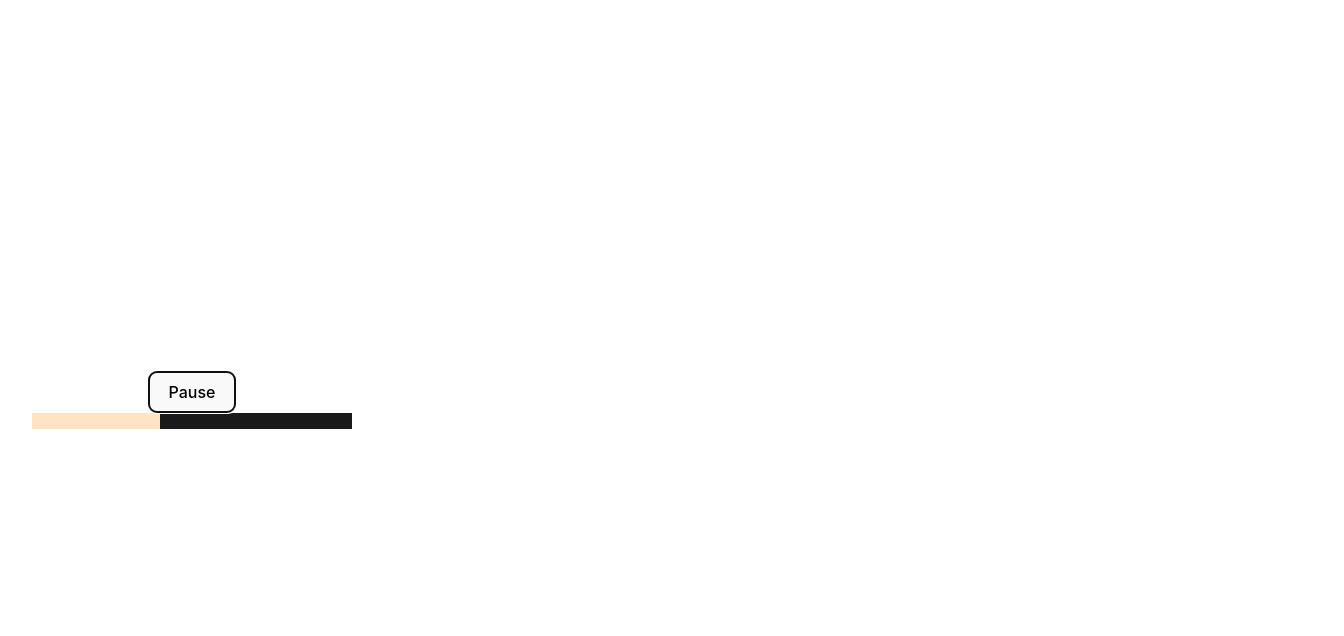
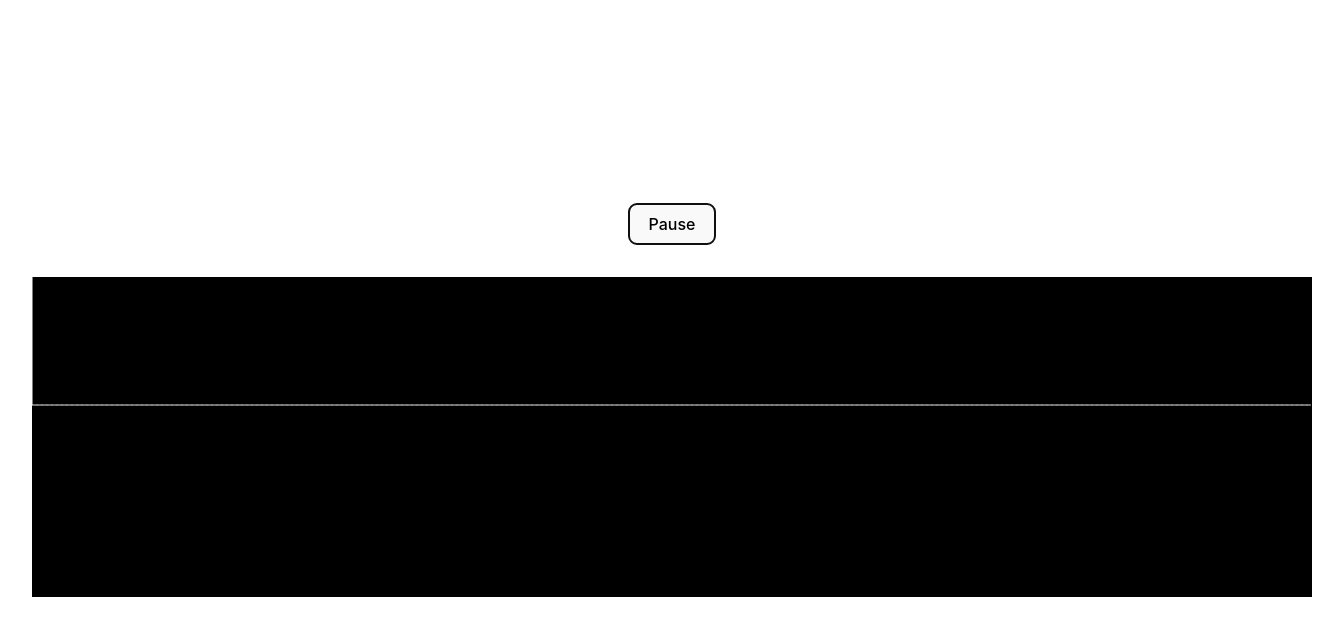
Before and after one commit to BlackWind001/audioviz, a website built with Vite: page index.html in a window 1280 px wide. Both pictures are taken after a click on the button "Play". Shown: the whole page, 1344 px wide, since content can reach past the window. Built offline with nearby package versions, Linux system fonts and the light colour scheme.

Commit message:
Used canvas API to draw the wave forms

```diff
--- a/index.html
+++ b/index.html
@@ -10,9 +10,7 @@
     <div id="app">
       <button class="play-pause"></button>
       <audio></audio>
-      <div class="bar">
-        <div class="filled-bar"></div>
-      </div>
+      <canvas></canvas>
     </div>
     <script type="module" src="/src/main.ts"></script>
   </body>
--- a/src/main.ts
+++ b/src/main.ts
@@ -3,10 +3,10 @@ import audioURL from '../public/outfoxing.mp3';
 
 const audioElement = document.querySelector('audio');
 const buttonElement = document.querySelector('.play-pause') as HTMLButtonElement;
-const barDiv = document.querySelector('.bar') as HTMLDivElement;
-const filledBarDiv = document.querySelector('.filled-bar') as HTMLDivElement;
-let SCREEN_WIDTH = document.querySelector('body')?.getBoundingClientRect().width || 320;
-let SCREEN_HEIGHT = document.querySelector('body')?.getBoundingClientRect().height || 400;
+const canvas = document.querySelector('canvas');
+const canvasContext = canvas?.getContext('2d');
+let WIDTH = 1280;
+let HEIGHT = 320;
 let audioContext: (undefined | null | AudioContext),
   gainNode: (undefined | GainNode),
   mediaElementNode: (undefined | MediaElementAudioSourceNode),
@@ -19,6 +19,14 @@ buttonElement && (buttonElement.innerText = 'Play')
 
 if (audioElement) {
   audioElement.src = audioURL;
+}
+
+if (canvas && canvasContext) {
+  canvas.width = WIDTH;
+  canvas.height = HEIGHT;
+
+  canvasContext.fillStyle = "black";
+  canvasContext.fillRect(0, 0, canvas.width, canvas.height);
 }
 
 const logByteTimeDomainData = () => {
@@ -47,21 +55,33 @@ const logByteTimeDomainData = () => {
 };
 
 const drawByteTimeDomainData = () => {
-  if (!analyserNode || !filledBarDiv || !barDiv) {
+  if (!analyserNode || !canvas || !canvasContext) {
     return;
   }
 
-  analyserNode.fftSize = 2048;
+  animationCancelId = requestAnimationFrame(drawByteTimeDomainData);
+
+  analyserNode.fftSize = 1024;
   const byteTimeDomainData = new Uint8Array(analyserNode.fftSize);
-
-  // hydrate byteTimeDomainData array with all the values.
   analyserNode.getByteTimeDomainData(byteTimeDomainData);
 
-  byteTimeDomainData.forEach((value) => {
-    filledBarDiv.style.width = '' + value + 'px';
+  canvasContext.fillStyle = 'black';
+  canvasContext.fillRect(0, 0, WIDTH, HEIGHT);
+  canvasContext.strokeStyle = 'white';
+
+  canvasContext.beginPath();
+  canvasContext.moveTo(0, 0);
+
+  const xAxisSeparation = WIDTH / (analyserNode.fftSize)
+
+  byteTimeDomainData.forEach((value, index) => {
+    const x = index * xAxisSeparation;
+    const y = value;
+
+    canvasContext.lineTo(x, y);
   });
 
-  animationCancelId = requestAnimationFrame(drawByteTimeDomainData);
+  canvasContext.stroke();
 };
 
 const setupAudioContext = () => {
--- a/src/style.css
+++ b/src/style.css
@@ -39,27 +39,6 @@ h1 {
   max-width: 1280px;
   padding: 2rem;
   text-align: center;
-}
-
-.logo {
-  height: 6em;
-  padding: 1.5em;
-  will-change: filter;
-  transition: filter 300ms;
-}
-.logo:hover {
-  filter: drop-shadow(0 0 2em #646cffaa);
-}
-.logo.vanilla:hover {
-  filter: drop-shadow(0 0 2em #3178c6aa);
-}
-
-.card {
-  padding: 2em;
-}
-
-.read-the-docs {
-  color: #888;
 }
 
 button {
@@ -105,3 +84,8 @@ button:focus-visible {
   width: 320px;
   background-color: bisque;
 }
+
+canvas {
+  display: block;
+  margin-top: 2rem;
+}
```
